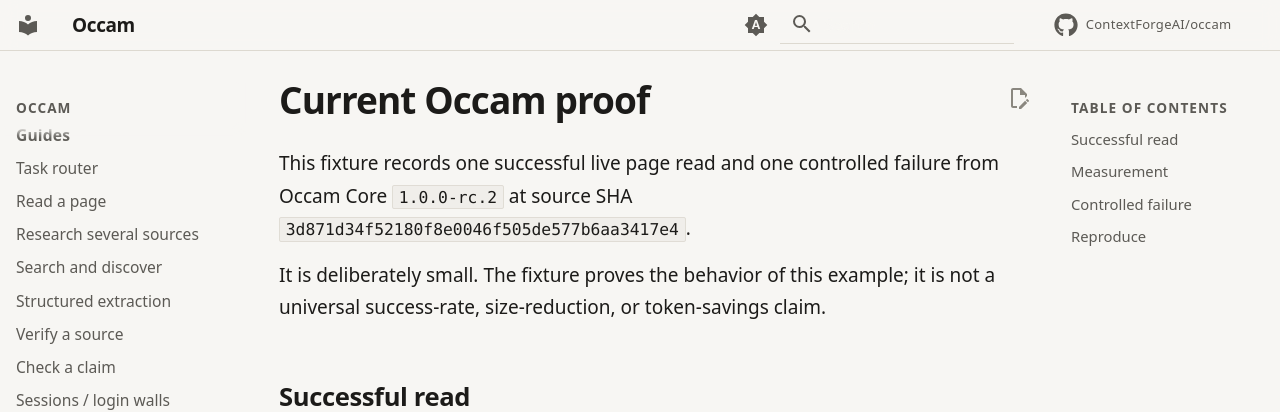
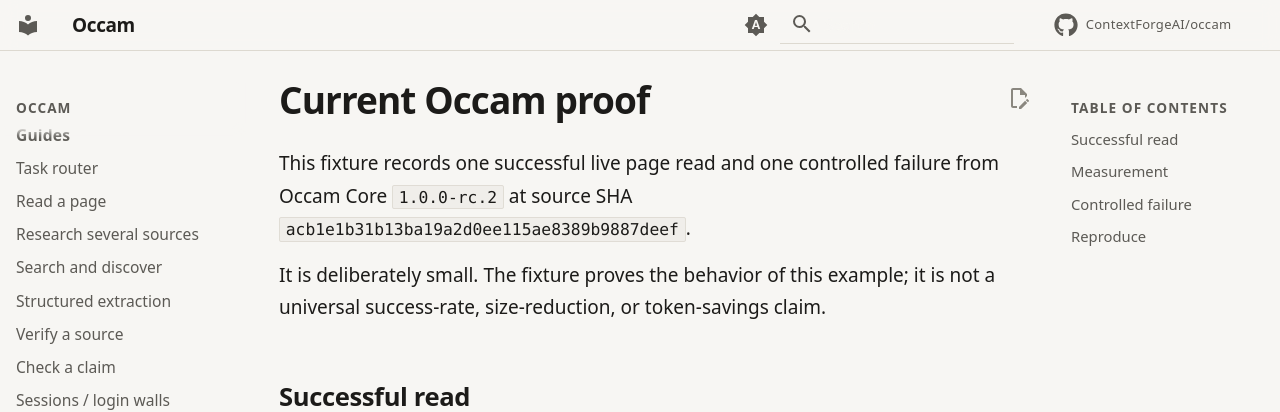
Before and after one commit to ContextForgeAI/occam, an MkDocs documentation site: the page built from docs/examples/current-proof/README.md, in a window 1280 px wide and 900 px high. Shown: the top 412 px of the window. Built offline with MkDocs 1.6.1 and Material for MkDocs 9.7.7, drawn with Linux system fonts in a browser that asks for light colours; comment, search, counter and statistics services are not loaded.

Commit message:
docs: refresh current-proof source SHA to clean attribution candidate
Measurement unchanged (559 → 167 UTF-8 bytes). Reproduced input body and recorded markdown sizes against the clean candidate tip.

```diff
--- a/docs/examples/current-proof/README.md
+++ b/docs/examples/current-proof/README.md
@@ -2,7 +2,7 @@
 
 This fixture records one successful live page read and one controlled failure
 from Occam Core `1.0.0-rc.2` at source SHA
-`3d871d34f52180f8e0046f505de577b6aa3417e4`.
+`acb1e1b31b13ba19a2d0ee115ae8389b9887deef`.
 
 It is deliberately small. The fixture proves the behavior of this example; it
 is not a universal success-rate, size-reduction, or token-savings claim.
--- a/docs/examples/current-proof/input-metadata.json
+++ b/docs/examples/current-proof/input-metadata.json
@@ -1,7 +1,7 @@
 {
   "schemaVersion": 1,
   "capturedAt": "2026-07-30T22:59:32.729Z",
-  "sourceSha": "3d871d34f52180f8e0046f505de577b6aa3417e4",
+  "sourceSha": "acb1e1b31b13ba19a2d0ee115ae8389b9887deef",
   "input": {
     "url": "https://example.com/",
     "finalUrl": "https://example.com/",
--- a/docs/examples/current-proof/measurement.json
+++ b/docs/examples/current-proof/measurement.json
@@ -1,7 +1,7 @@
 {
   "schemaVersion": 1,
   "capturedAt": "2026-07-30T22:59:32.729Z",
-  "sourceSha": "3d871d34f52180f8e0046f505de577b6aa3417e4",
+  "sourceSha": "acb1e1b31b13ba19a2d0ee115ae8389b9887deef",
   "method": "Compare the UTF-8 byte length of the fetched HTML response body after HTTP content decoding with the UTF-8 byte length of result.markdown.",
   "inputBodyBytesAfterHttpDecoding": 559,
   "outputMarkdownUtf8Bytes": 167,
```
Also changed, not shown: README.md (+1 -1 lines), docs/index.md (+1 -1 lines).
